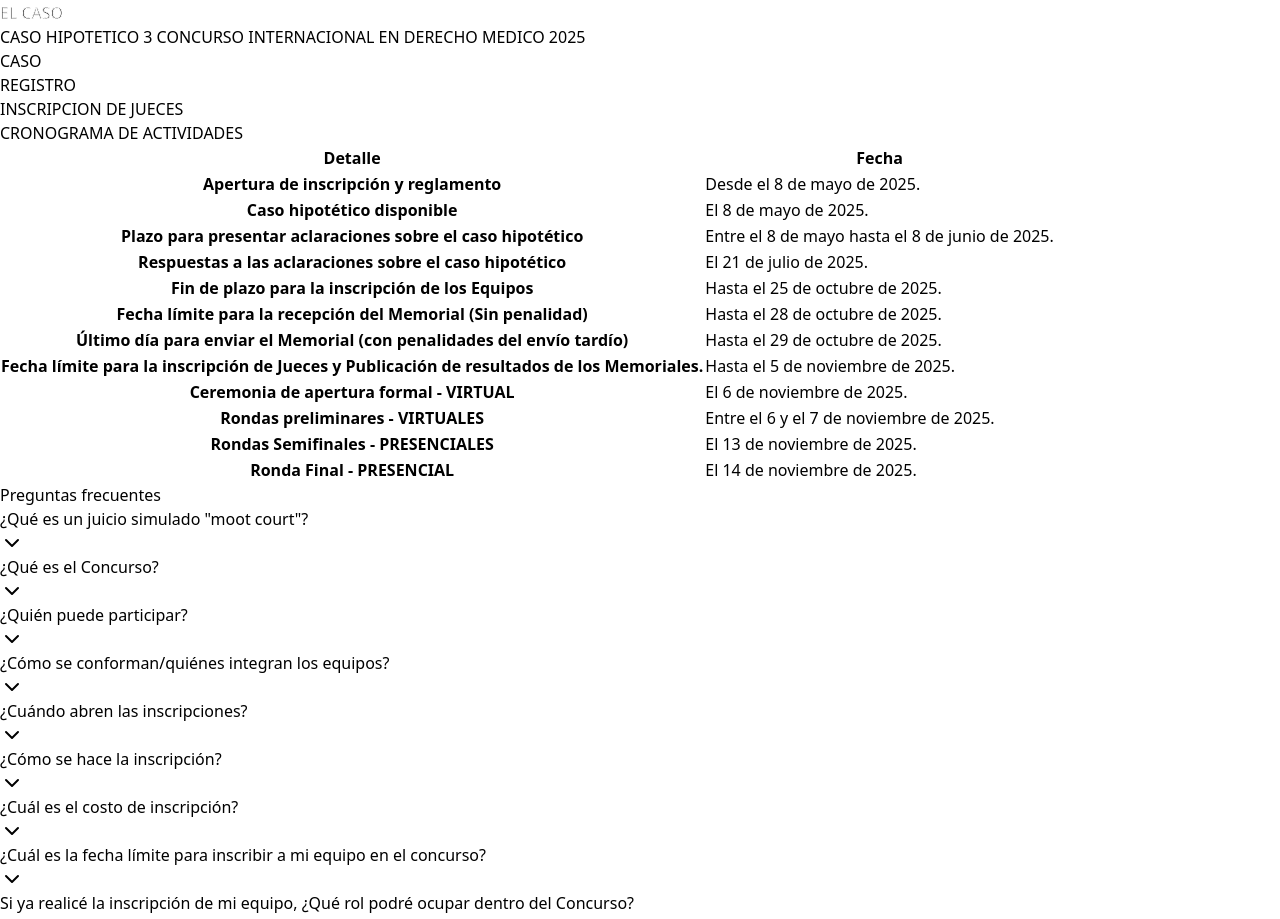
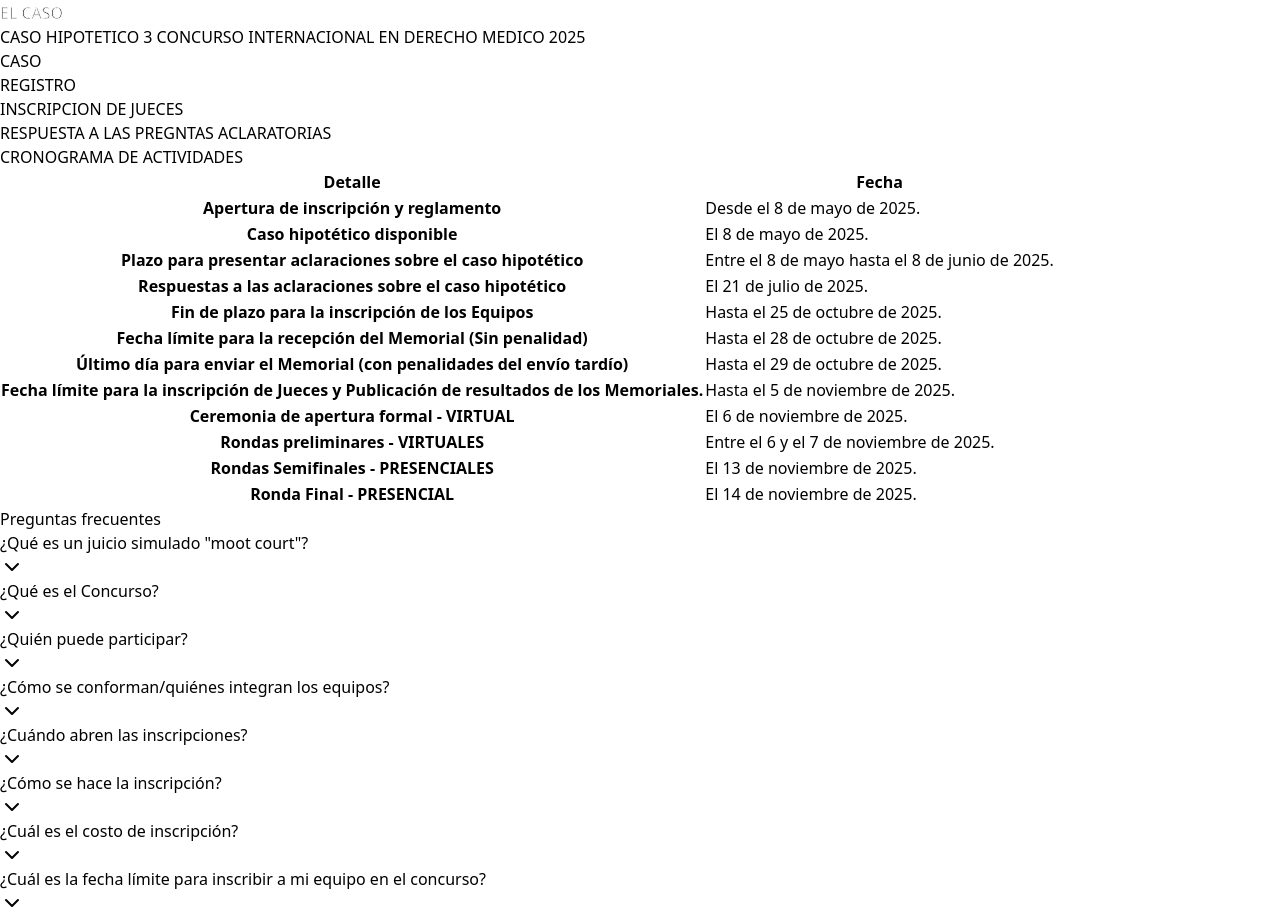
Before and after one commit to Odga95/concurso-internacional-ddhh, a React (Vite) app: page / in a window 1280 px wide. Shown: the part 2320-3239 px from the top of the page. Built offline with nearby package versions, Linux system fonts and the light colour scheme.

Commit message:
Añadir documento

```diff
--- a/src/components/homePage/sectionDocument.jsx
+++ b/src/components/homePage/sectionDocument.jsx
@@ -2,6 +2,7 @@ import React, { useEffect } from 'react'
 import Aos from 'aos';
 import 'aos/dist/aos.css'
 import caso2 from '../../assets/docs/CASO_HIPOTETICO_BIODERECHO_2025.pdf'
+import respuestasAclaratorias from '../../assets/docs/RESPUESTA_A_LAS_PREGUNTAS_ACLARATORIAS_3_CONCURSO_INTERNACIONAL_EN_DERECHO_MEDICO.pdf'
 import imageBackgrodund from '../../assets/img/bg-imagen.png'
 
 const SectionDocument = () => {
@@ -74,6 +75,16 @@ const SectionDocument = () => {
                     >
                         INSCRIPCION DE JUECES
                     </a>
+                    <br />
+                    <a
+                        data-aos="zoom-in"
+                        data-aos-duration="1000"
+                        href={respuestasAclaratorias}
+                        download
+                        className="inline-flex h-10 items-center justify-center rounded-md bg-cyan-500 px-8 text-sm font-bold text-white shadow transition-colors hover:bg-cyan-300 focus-visible:outline-none focus-visible:ring-1 focus-visible:ring-gray-950 disabled:pointer-events-none disabled:opacity-50 border-white border"
+                    >
+                        RESPUESTA A LAS PREGNTAS ACLARATORIAS
+                    </a>
                 </div>
             </div>
         </section>
```
Also changed, not shown: 1 other file (tests, documents, lock files or other folders).
